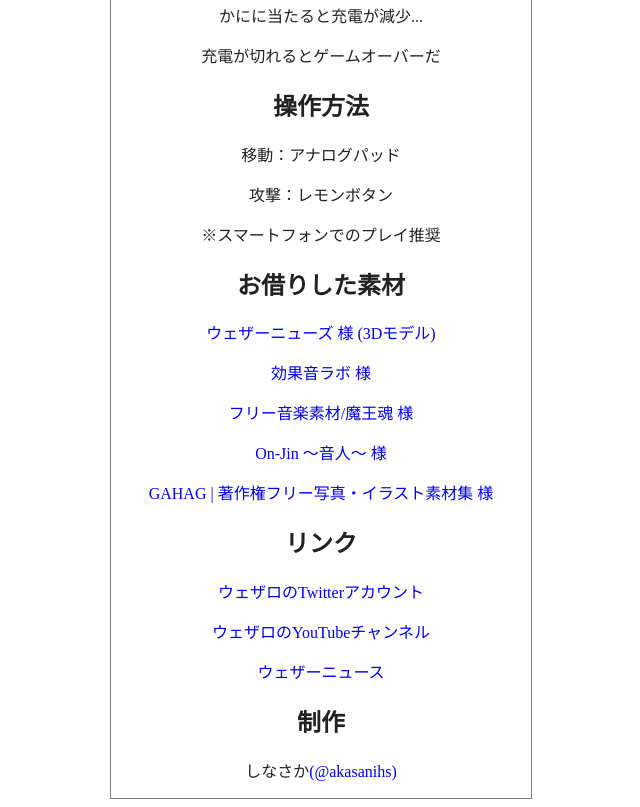
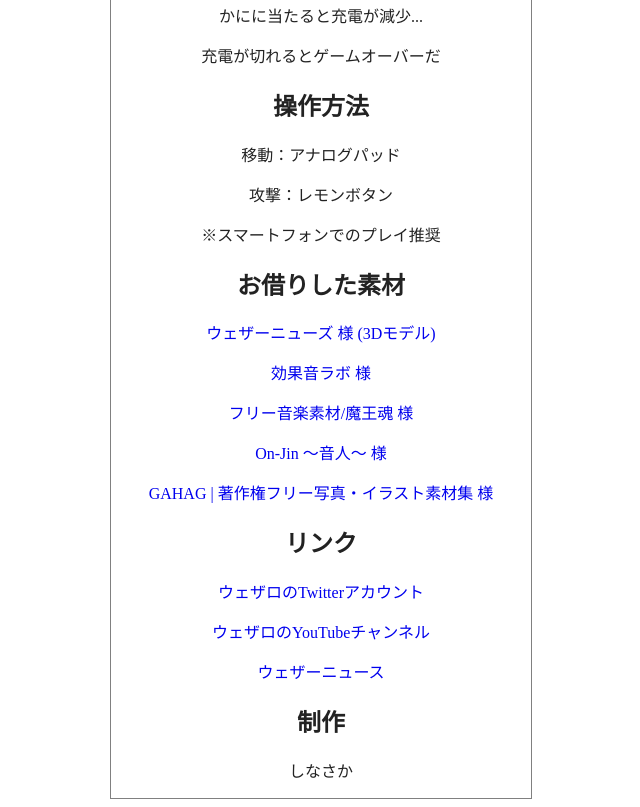
Before and after one commit to akasanihs/weatheroid-game, a plain HTML site: page index.html in a window 1280 px wide. Shown: the part 749-1556 px from the top of the page, without its empty margins (319-959 px from the left). Drawn offline with Linux system fonts and the light colour scheme.

Commit message:
ツイアカ削除

```diff
--- a/index.html
+++ b/index.html
@@ -54,7 +54,8 @@ body {
   </p>
 <h2>制作</h2>
   <p>
-    しなさか<a href="https://twitter.com/akasanihs" target="_blank">(@akasanihs)</a>
+    <!-- しなさか<a href="https://twitter.com/akasanihs" target="_blank">(@akasanihs)</a> -->
+    しなさか
   </p>
 </div>
 </center>
```
